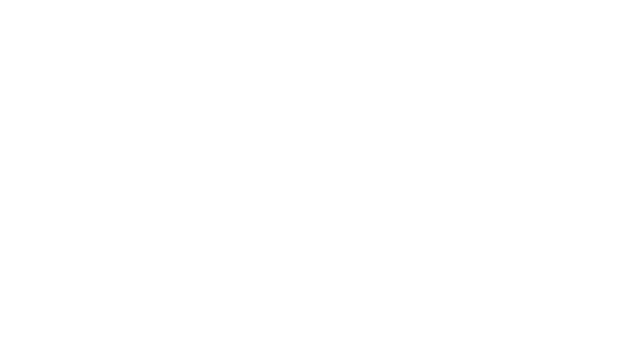
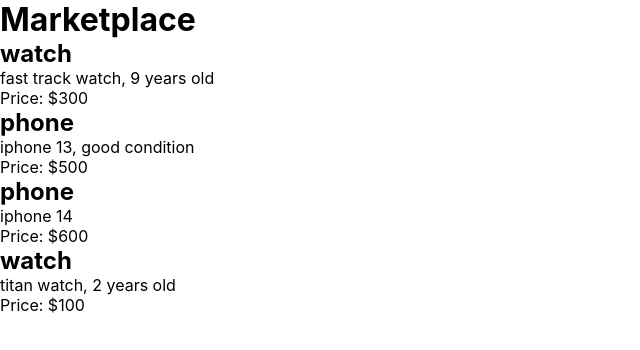
Before and after one commit to SriHarikaV/Revive_Gallery, a React (Create React App) app in the folder frontend/revive-gallery-app/: page /mp in a window 1280 px wide. Before the commit this address had no page. Shown: the top 350 px of the page, without its empty margins (0-640 px from the left). Built offline with nearby package versions, Linux system fonts and the light colour scheme.

Commit message:
MP-10-UI-Intial code for dispalying products

```diff
--- a/frontend/revive-gallery-app/src/App.js
+++ b/frontend/revive-gallery-app/src/App.js
@@ -1,6 +1,8 @@
 import LoginForm from "./components/loginform";
 import { BrowserRouter as Router, Routes, Route } from "react-router-dom";
 import RegistrationForm from "./components/registrationform";
+import Marketplace from "./components/marketplace";
+
 
 
 function App() {
@@ -10,6 +12,7 @@
           <Route path="/" element={<LoginForm />} />
           <Route path="/login" element={<LoginForm />} />
           <Route path="/register" element={<RegistrationForm />} />
+          <Route path="/mp" element={<Marketplace />} />
       </Routes>
     </Router>
 
--- /dev/null
+++ b/frontend/revive-gallery-app/src/components/marketplace.css
@@ -0,0 +1,26 @@
+
+  /* Marketplace.css */
+  .product-list {
+    display: flex;
+    flex-wrap: wrap;
+    justify-content: space-around;
+  }
+
+  .product-item {
+    width: 300px;
+    padding: 20px;
+    margin: 10px;
+    border: 1px solid #ccc;
+    border-radius: 5px;
+    background-color: #fff;
+  }
+
+  .product-item h2 {
+    font-size: 1.5rem;
+    color: #333;
+  }
+
+  .product-item p {
+    margin-top: 10px;
+    color: #777;
+  }
--- /dev/null
+++ b/frontend/revive-gallery-app/src/components/marketplace.js
@@ -0,0 +1,36 @@
+import React, { useEffect, useState } from "react";
+
+const Marketplace = () => {
+  const [products, setProducts] = useState([
+    {"id": 1, "name": "watch", "description": "fast track watch, 9 years old", "price": 300},
+    {"id": 2, "name": "phone", "description": "iphone 13, good condition", "price": 500},
+    {"id": 3, "name": "phone", "description": "iphone 14", "price": 600},
+    {"id": 4, "name": "watch", "description": "titan watch, 2 years old", "price": 100},
+
+  ]);
+
+  // useEffect(() => {
+  //   // Fetch the product data from your backend API
+  //   fetch("http://localhost:5000/products") // Replace with your API endpoint
+  //     .then((response) => response.json())
+  //     .then((data) => setProducts(data))
+  //     .catch((error) => console.error("Error fetching products:", error));
+  // }, []);
+
+  return (
+    <div>
+      <h1>Marketplace</h1>
+      <div className="product-list">
+        {products.map((product) => (
+          <div key={product.id} className="product-item">
+            <h2>{product.name}</h2>
+            <p>{product.description}</p>
+            <p>Price: ${product.price}</p>
+          </div>
+        ))}
+      </div>
+    </div>
+  );
+};
+
+export default Marketplace;
```
